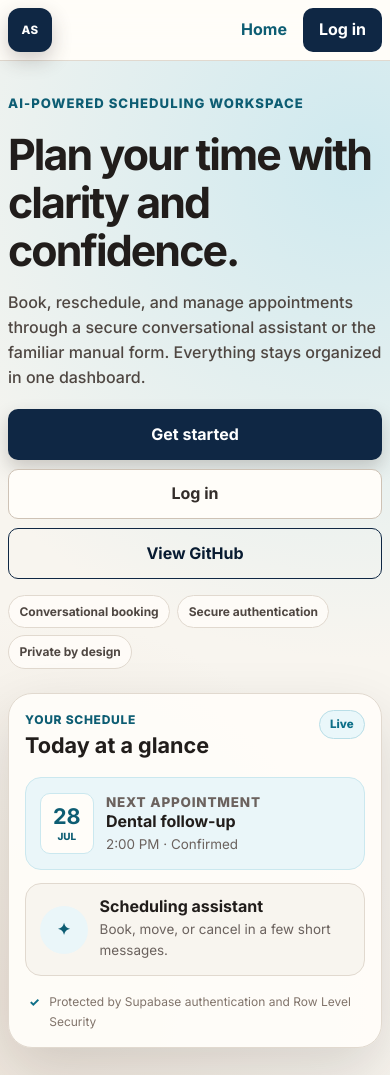
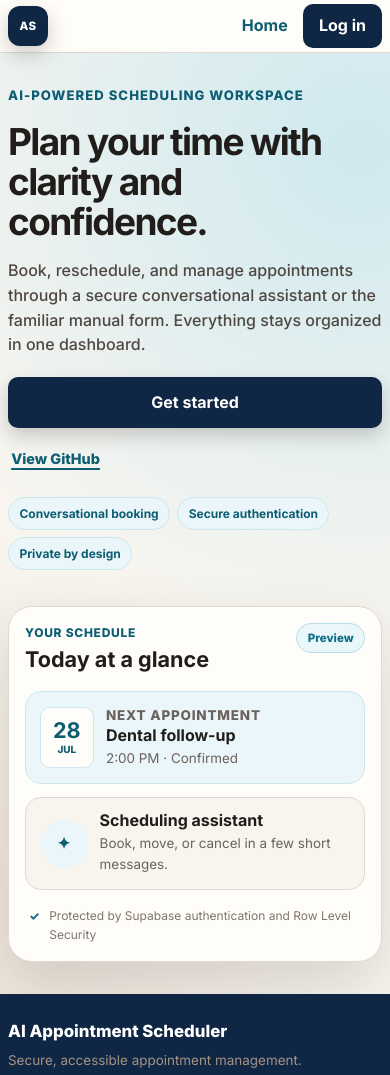
Before and after one commit to codeboxxer/ai-appointment-scheduler, a plain HTML site: page index.html in a window 390 px wide. Shown: the top 1075 px of the page. Drawn offline with Linux system fonts and the light colour scheme.

Commit message:
Refine mobile landing page (#13)
Replace brown mobile surfaces with blue-gray and teal treatments, tighten the first-screen hierarchy, remove the duplicate login action, demote the GitHub link, and relabel demonstration content as a preview.

```diff
--- a/css/style.css
+++ b/css/style.css
@@ -273,7 +273,24 @@ h4 {
 }
 
 .hero-actions {
+    align-items: center;
     margin-bottom: 1.25rem;
+}
+
+.hero-source-link {
+    min-height: 2.75rem;
+    display: inline-flex;
+    align-items: center;
+    padding: .45rem .2rem;
+    color: var(--primary-700);
+    font-size: .9rem;
+    font-weight: 750;
+    text-decoration-thickness: .1rem;
+    text-underline-offset: .25rem;
+}
+
+.hero-source-link:hover {
+    color: var(--primary-600);
 }
 
 .tech-badges {
@@ -287,9 +304,9 @@ h4 {
 
 .tech-badges li {
     padding: .45rem .78rem;
-    color: var(--slate-700);
-    background: rgb(255 253 249 / .84);
-    border: 1px solid var(--slate-200);
+    color: var(--primary-700);
+    background: var(--primary-50);
+    border: 1px solid var(--primary-100);
     border-radius: var(--radius-full);
     font-size: .8rem;
     font-weight: 700;
@@ -298,7 +315,7 @@ h4 {
 .hero-preview {
     position: relative;
     padding: clamp(1.2rem, 3vw, 1.6rem);
-    background: rgb(255 253 249 / .95);
+    background: var(--surface);
     border: 1px solid var(--slate-200);
     border-radius: var(--radius-xl);
     box-shadow: var(--shadow-lg);
@@ -1163,7 +1180,7 @@ textarea {
 
     .header-inner {
         min-height: auto;
-        padding-block: .5rem;
+        padding-block: .25rem;
     }
 
     .logo span:last-child {
@@ -1172,8 +1189,8 @@ textarea {
     }
 
     .logo-mark {
-        width: 2.75rem;
-        height: 2.75rem;
+        width: 2.5rem;
+        height: 2.5rem;
     }
 
     .nav {
@@ -1183,7 +1200,7 @@ textarea {
     .nav a,
     .link-button {
         min-height: 2.75rem;
-        padding: .5rem .65rem;
+        padding: .35rem .6rem;
     }
 
     .hero {
@@ -1192,13 +1209,14 @@ textarea {
     }
 
     .hero-grid {
-        gap: 1.5rem;
+        gap: 2rem;
         transform: none;
     }
 
     .hero h1 {
         margin-bottom: 1rem;
-        font-size: clamp(2.25rem, 11vw, 3rem);
+        font-size: clamp(2rem, 9.5vw, 2.55rem);
+        line-height: 1.08;
     }
 
     .hero-description {
@@ -1216,6 +1234,11 @@ textarea {
 
     .hero-actions .btn {
         width: 100%;
+    }
+
+    .hero-source-link {
+        width: fit-content;
+        justify-self: start;
     }
 
     .footer-inner {
@@ -1391,6 +1414,7 @@ textarea {
     }
 
     .hero-preview {
+        margin-top: .25rem;
         padding: 1rem;
     }
 
@@ -1483,6 +1507,17 @@ textarea {
             radial-gradient(circle at top right, var(--primary-100), transparent 20rem);
     }
 
+    .hero-preview {
+        background: #132936;
+        border-color: #2e6175;
+    }
+
+    .tech-badges li {
+        color: var(--primary-700);
+        background: #123340;
+        border-color: #25657a;
+    }
+
     .btn-primary,
     .nav .nav-cta {
         color: #fff;
--- a/index.html
+++ b/index.html
@@ -11,7 +11,7 @@
     <link rel="preconnect" href="https://fonts.googleapis.com">
     <link rel="preconnect" href="https://fonts.gstatic.com" crossorigin>
     <link href="https://fonts.googleapis.com/css2?family=Inter:wght@400;500;600;700;800&display=swap" rel="stylesheet">
-    <link rel="stylesheet" href="css/style.css?v=20260725-mobile">
+    <link rel="stylesheet" href="css/style.css?v=20260726-landing">
 </head>
 <body>
     <a class="skip-link" href="#mainContent">Skip to main content</a>
@@ -34,8 +34,7 @@
                     <p class="hero-description">Book, reschedule, and manage appointments through a secure conversational assistant or the familiar manual form. Everything stays organized in one dashboard.</p>
                     <div class="button-row hero-actions" aria-label="Account actions">
                         <a class="btn btn-primary" href="login.html">Get started</a>
-                        <a class="btn btn-secondary" href="login.html">Log in</a>
-                        <a class="btn btn-source" href="https://github.com/chassbarker/ai-appointment-scheduler" target="_blank" rel="noopener noreferrer">View GitHub<span class="visually-hidden"> (opens in a new tab)</span></a>
+                        <a class="hero-source-link" href="https://github.com/chassbarker/ai-appointment-scheduler" target="_blank" rel="noopener noreferrer">View GitHub<span class="visually-hidden"> (opens in a new tab)</span></a>
                     </div>
                     <ul class="tech-badges" aria-label="Platform capabilities">
                         <li>Conversational booking</li>
@@ -49,7 +48,7 @@
                             <p class="preview-label">Your schedule</p>
                             <h2>Today at a glance</h2>
                         </div>
-                        <span class="preview-status">Live</span>
+                        <span class="preview-status">Preview</span>
                     </div>
                     <div class="preview-card preview-card-featured">
                         <span class="preview-date"><strong>28</strong><small>JUL</small></span>
```
Also changed, not shown: 404.html (+1 -1 lines), dashboard.html (+1 -1 lines), login.html (+1 -1 lines), reset-password.html (+1 -1 lines).
